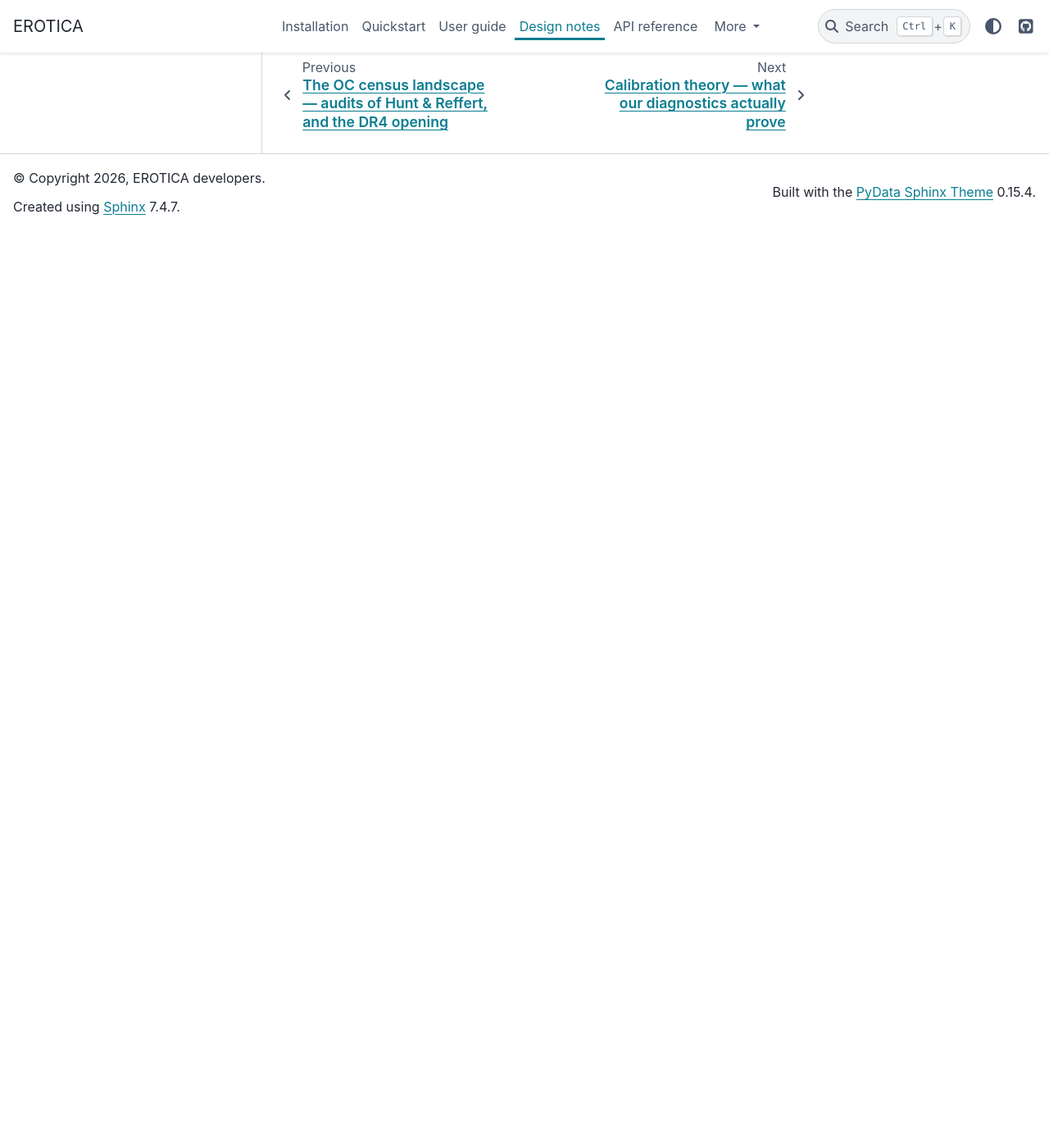
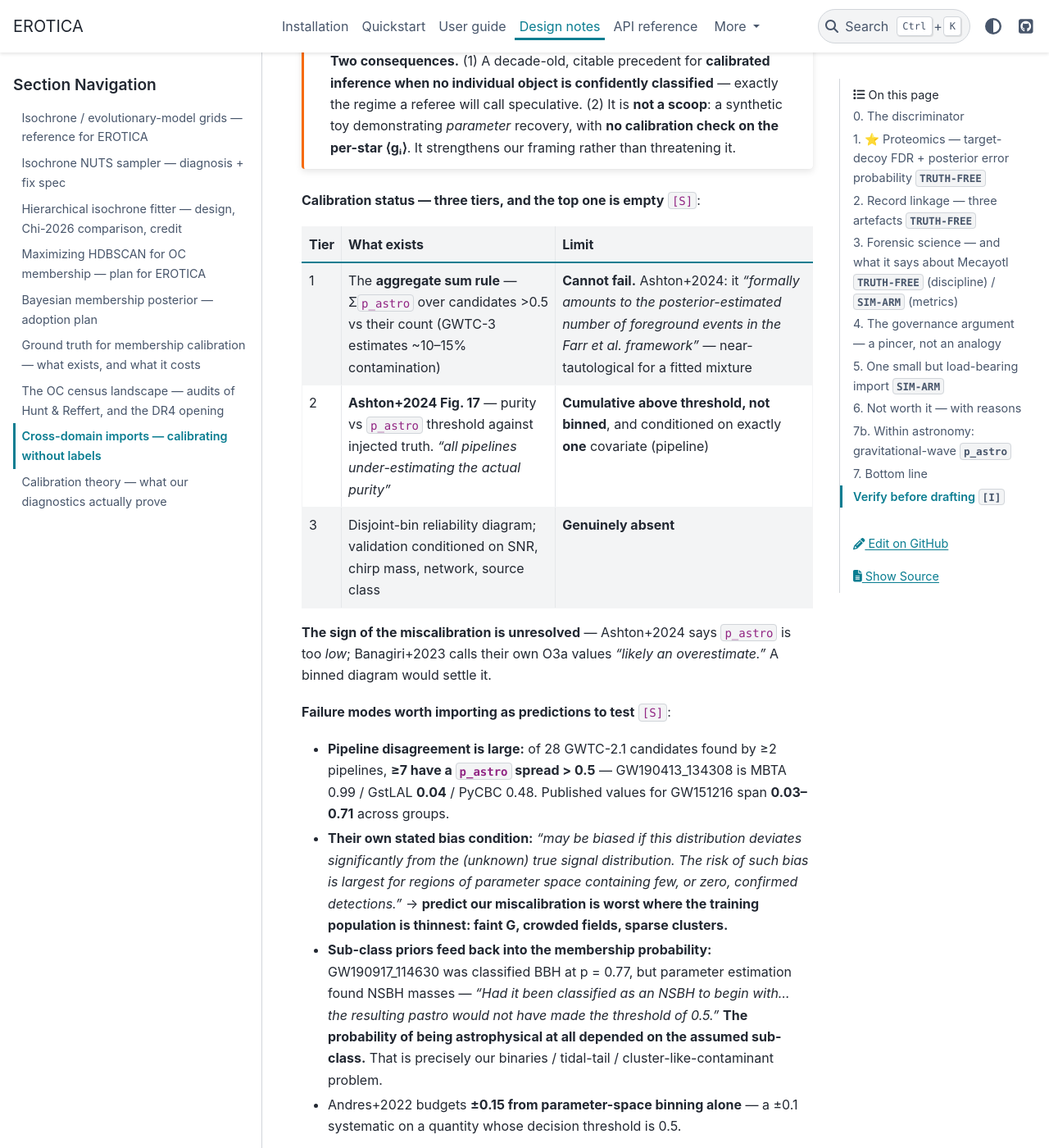
Before and after one commit to notluquis/erotica, a Sphinx documentation site: the page built from docs/design-notes/cross_domain_calibration.md, in a window 1280 px wide and 1400 px high, scrolled down 7932 px. Shown: the whole window at 82% size. Built offline with Sphinx 7.4.7 and the PyData theme 0.15.4, drawn with Linux system fonts in a browser that asks for light colours; before the commit the page ends 8213 px from its top, so only the background shows below that; some of the changed text lies outside the part shown.

Commit message:
docs: GW p_astro -- FGMC already ran the star-cluster problem in 2015
The foundational p_astro paper (Farr, Gair, Mandel & Cutler 2015, arXiv:1302.5341)
contains a worked section "Star Cluster Parameters With Background Contamination":
Plummer foreground on a linear-gradient background, 1000 cluster stars against
10,000 field stars, membership flags marginalised analytically. Its key sentence
is a decade-old citable precedent for the regime a referee will call speculative
-- there is no single star more likely to be a member than background, yet the
method still constrains the cluster parameters. It is not a scoop: a synthetic toy
for parameter recovery, with no calibration check on the per-star responsibilities.

GW's calibration status resolves into three tiers, the top one empty. The
published aggregate sum rule cannot fail, since it formally amounts to the
posterior-estimated number of foreground events. Ashton+2024 Fig 17 is the closest
thing to a reliability diagram but is cumulative rather than binned and conditioned
on a single covariate, pipeline, where it finds all pipelines underestimating
purity. No binned, covariate-conditioned validation exists at all. Even the sign of
the miscalibration is disputed between Ashton and Banagiri.

Three failure modes imported as predictions to test rather than assumptions:
pipeline disagreement is large (at least 7 of 28 multi-pipeline candidates differ
by more than 0.5 in p_astro); LVK's own stated bias condition predicts our
miscalibration will be worst where the training population is thinnest, i.e. faint
G and crowded fields; and sub-class priors feed back into the probability of being
astrophysical at all, which is our binaries and tidal-tail contaminant problem.

The asymmetry that makes this an opening: LVK cannot re-inject synthetic
populations into a rerun observing run, and we can, into real offset fields
carrying true Gaia error structure. Flagged the honest cost -- FGMC assumes
independent draws in a scalar ranking statistic, whereas Gaia gives correlated 5x5
per-star covariance plus spatially correlated systematics, so convolving each
component with each star's covariance is the actual contribution, not a port.

Co-Authored-By: Claude Opus 5 (1M context) <noreply@anthropic.com>

````diff
--- a/docs/design-notes/cross_domain_calibration.md
+++ b/docs/design-notes/cross_domain_calibration.md
@@ -198,6 +198,68 @@ counts?"* Directly load-bearing for a **321-source** catalogue: a per-decile rel
 | Credit scoring, election forecasting | skip | Validated against observed outcomes; no truth-free estimator. |
 | Weather beyond consistency bars | skip | Murphy decomposition / CRPS already covered in `bayesian_membership_posterior.md` §5b. |
 
+## 7b. Within astronomy: gravitational-wave `p_astro`
+
+GW is the most mature "calibrated astrophysical probability" in astronomy — LVK publishes one per
+candidate and the community thresholds on it at 0.5.
+
+```{important}
+**The foundational `p_astro` paper already ran our problem.** Farr, Gair, Mandel & Cutler 2015
+(`arXiv:1302.5341`, `2015PhRvD..91b3005F`) — the FGMC framework — contains a worked section
+**"Star Cluster Parameters With Background Contamination"**: a Plummer foreground on a linear-gradient
+background, **1,000 cluster stars against 10,000 field stars**, membership flags **marginalised
+analytically**, sampled with emcee. Verbatim `[S]`:
+
+> *"Because the peak density of the cluster is equal to the background density at the center of the
+> domain, **there is no single star in the domain that is more likely to be a cluster member than a
+> background star** (i.e. ⟨gᵢ⟩ ≲ 0.5 for all stars); nevertheless, we will see that our method
+> provides good constraints on the cluster parameters."*
+
+**Two consequences.** (1) A decade-old, citable precedent for **calibrated inference when no
+individual object is confidently classified** — exactly the regime a referee will call speculative.
+(2) It is **not a scoop**: a synthetic toy demonstrating *parameter* recovery, with **no calibration
+check on the per-star ⟨gᵢ⟩**. It strengthens our framing rather than threatening it.
+```
+
+**Calibration status — three tiers, and the top one is empty** `[S]`:
+
+| Tier | What exists | Limit |
+|---|---|---|
+| 1 | The **aggregate sum rule** — Σ`p_astro` over candidates >0.5 vs their count (GWTC-3 estimates ~10–15% contamination) | **Cannot fail.** Ashton+2024: it *"formally amounts to the posterior-estimated number of foreground events in the Farr et al. framework"* — near-tautological for a fitted mixture |
+| 2 | **Ashton+2024 Fig. 17** — purity vs `p_astro` threshold against injected truth. *"all pipelines under-estimating the actual purity"* | **Cumulative above threshold, not binned**, and conditioned on exactly **one** covariate (pipeline) |
+| 3 | Disjoint-bin reliability diagram; validation conditioned on SNR, chirp mass, network, source class | **Genuinely absent** |
+
+**The sign of the miscalibration is unresolved** — Ashton+2024 says `p_astro` is too *low*;
+Banagiri+2023 calls their own O3a values *"likely an overestimate."* A binned diagram would settle it.
+
+**Failure modes worth importing as predictions to test** `[S]`:
+- **Pipeline disagreement is large:** of 28 GWTC-2.1 candidates found by ≥2 pipelines, **≥7 have a
+  `p_astro` spread > 0.5** — GW190413_134308 is MBTA 0.99 / GstLAL **0.04** / PyCBC 0.48. Published
+  values for GW151216 span **0.03–0.71** across groups.
+- **Their own stated bias condition:** *"may be biased if this distribution deviates significantly
+  from the (unknown) true signal distribution. The risk of such bias is largest for regions of
+  parameter space containing few, or zero, confirmed detections."* → **predict our miscalibration is
+  worst where the training population is thinnest: faint G, crowded fields, sparse clusters.**
+- **Sub-class priors feed back into the membership probability:** GW190917_114630 was classified BBH
+  at p = 0.77, but parameter estimation found NSBH masses — *"Had it been classified as an NSBH to
+  begin with… the resulting pastro would not have made the threshold of 0.5."* **The probability of
+  being astrophysical at all depended on the assumed sub-class.** That is precisely our
+  binaries / tidal-tail / cluster-like-contaminant problem.
+- Andres+2022 budgets **±0.15 from parameter-space binning alone** — a ±0.1 systematic on a quantity
+  whose decision threshold is 0.5.
+
+**The asymmetry that makes this our opening** `[I]`: **LVK cannot re-inject synthetic populations into
+a rerun observing run. We can** — into real offset fields carrying true Gaia error structure and
+crowding.
+
+```{warning}
+**Do not pitch FGMC as a drop-in port.** It assumes each event is an independent draw in a **scalar**
+ranking statistic. Gaia gives per-star **heteroscedastic, correlated 5×5 covariance** plus spatially
+correlated systematics on ~0.1–1° scales. Convolving each mixture component with each star's own
+covariance — and deciding whether field-correlated systematics break the independent-Poisson
+assumption — **is the real methodological contribution.**
+```
+
 ## 7. Bottom line
 
 Two practices survive having no labels: the **decoy/entrapment FDP estimator** (proteomics, with
````
